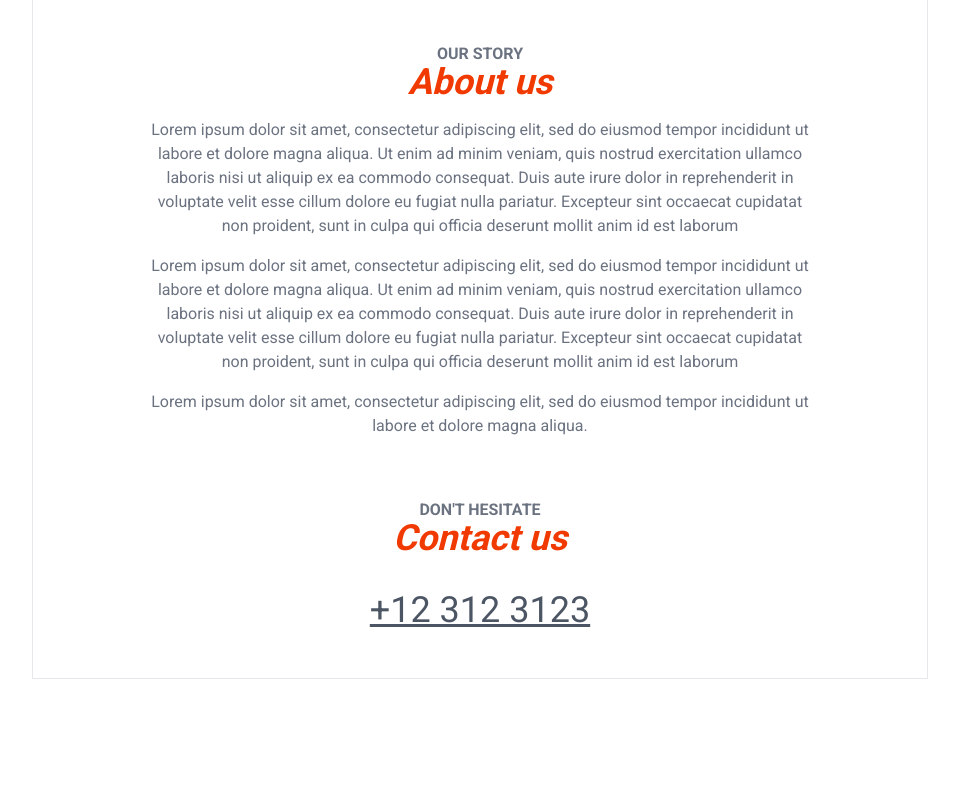
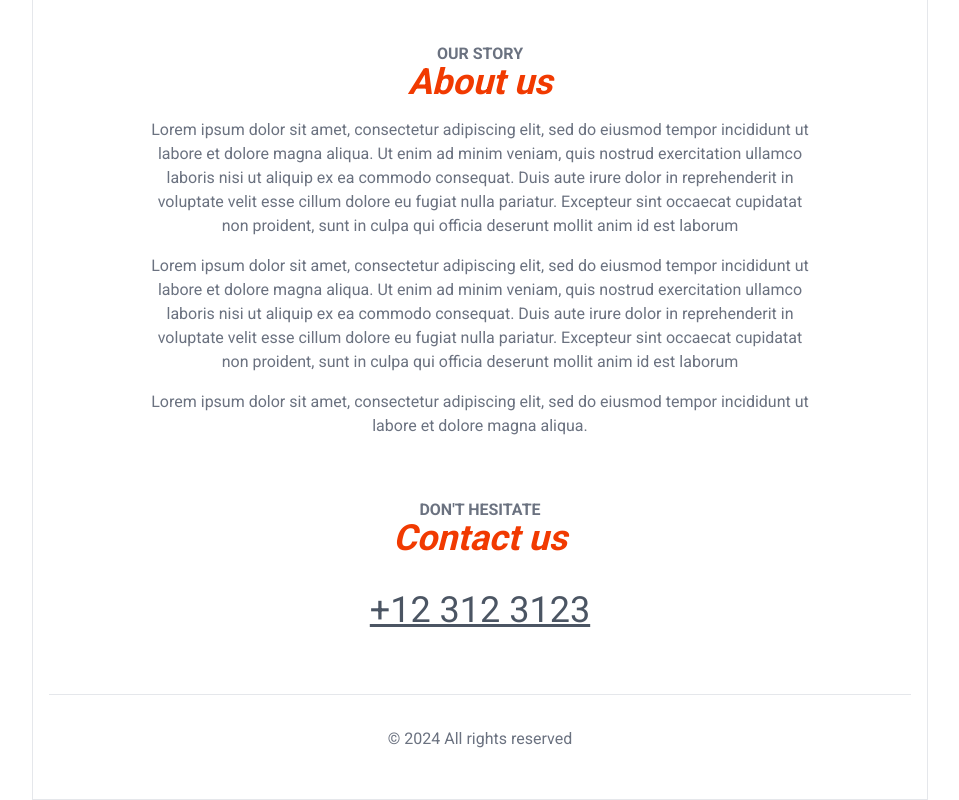
Before and after one commit to spikey2023/food-ordering-app, a Next.js app: page / in a window 1280 px wide. Shown: the part 1043-1843 px from the top of the page, without its empty margins (160-1119 px from the left). Before the commit the page ends 1722 px from the top, so only its background shows below. Built offline with nearby package versions, Linux system fonts and the light colour scheme.

Commit message:
Added footer section

```diff
--- a/src/app/page.js
+++ b/src/app/page.js
@@ -51,6 +51,9 @@
         </a>
       </div>
       </section>
+      <footer className="border-t p-8 text-center text-gray-500 mt-16">
+          &copy; 2024 All rights reserved
+      </footer>
     </>
   );
 }
```
